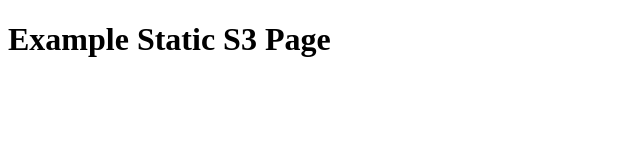
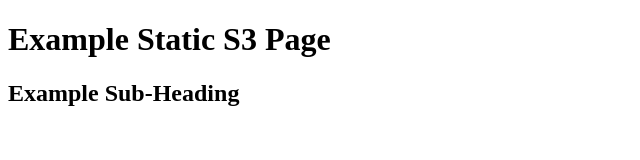
Before and after one commit to samfitzgerald/terraform-practice-static-site, a plain HTML site: page index.html in a window 1280 px wide. Shown: the whole page, without its empty margins (0-640 px from the left). Drawn offline with Linux system fonts and the light colour scheme.

Commit message:
added sub-heading

```diff
--- a/index.html
+++ b/index.html
@@ -6,5 +6,6 @@
 
    <body>
       <h1>Example Static S3 Page</h1>
+      <h2>Example Sub-Heading</h2>
    </body>
 </html>
```
